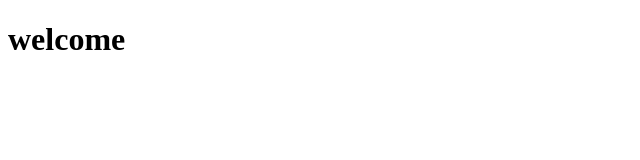
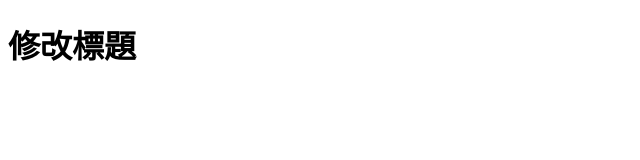
Before and after one commit to Jchunnn/0818third, a plain HTML site: page index.html in a window 1280 px wide. Shown: the whole page, without its empty margins (0-640 px from the left). Drawn offline with Linux system fonts and the light colour scheme.

Commit message:
修改 h1 文字

```diff
--- a/index.html
+++ b/index.html
@@ -1,11 +1,11 @@
 <!DOCTYPE html>
 <html lang="en">
-<head>
-    <meta charset="UTF-8">
-    <meta name="viewport" content="width=device-width, initial-scale=1.0">
+  <head>
+    <meta charset="UTF-8" />
+    <meta name="viewport" content="width=device-width, initial-scale=1.0" />
     <title>修改 title</title>
-</head>
-<body>
-    <h1>welcome</h1>
-</body>
+  </head>
+  <body>
+    <h1>修改標題</h1>
+  </body>
 </html>
```
